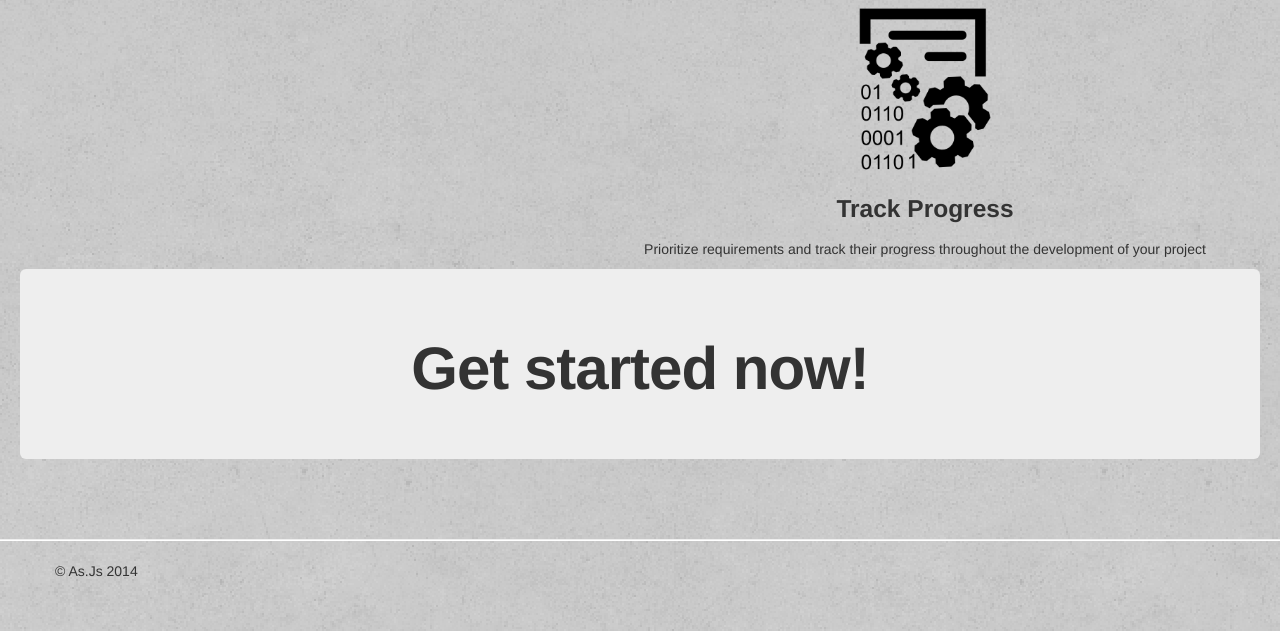
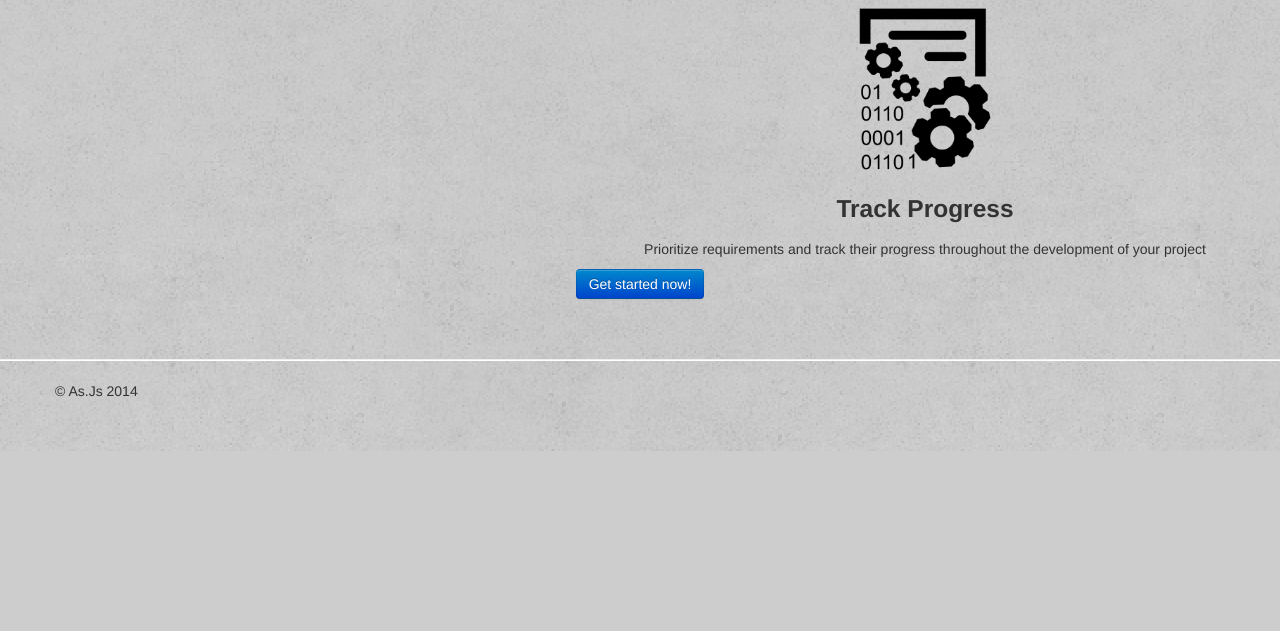
Before and after one commit to spinakr/DIM3_team-as.js, a Django app: page /recap/ in a window 1280 px wide. Shown: the part 551-1182 px from the top of the page. After the commit the page ends 1002 px from the top, so only its background shows below. Run offline with Django 3.2, Linux system fonts and the light colour scheme; some libraries are stand-ins or nearby versions.

Commit message:
Update index.html

```diff
--- a/templates/recap/index.html
+++ b/templates/recap/index.html
@@ -28,8 +28,8 @@
     </div>
 </div>
 
-<div class="hero-unit">
-    <div align="center"><h1>Get started now!</h1></div>
+<div class="get-started">
+     <div align="center"><p><a class="btn btn-primary btn-lg" role="button">Get started now!</a></p></div>
 </div>
 
 <div class="row-fluid">
```
